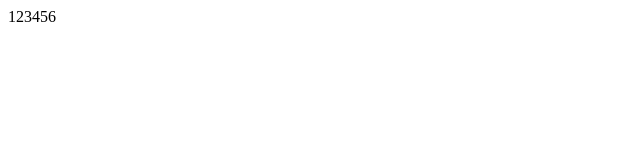
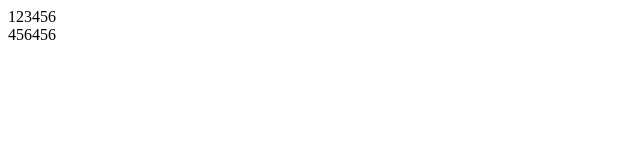
Before and after one commit to huangweigan/flutter_jielian-master, a plain HTML site: page index.html in a window 1280 px wide. Shown: the full height of the page, 0-640 px from the left. Drawn offline with Linux system fonts and the light colour scheme.

Commit message:
第三次提交代碼

```diff
--- a/index.html
+++ b/index.html
@@ -8,5 +8,6 @@
 </head>
 <body>
     <div>123456</div>
+    <div>456456</div>
 </body>
 </html>
```
